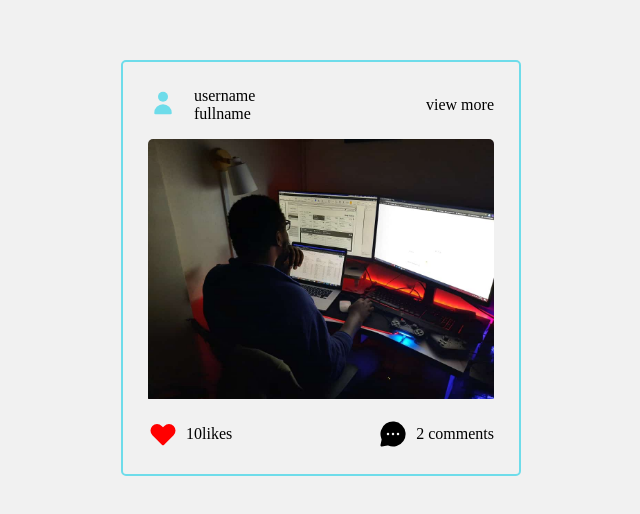
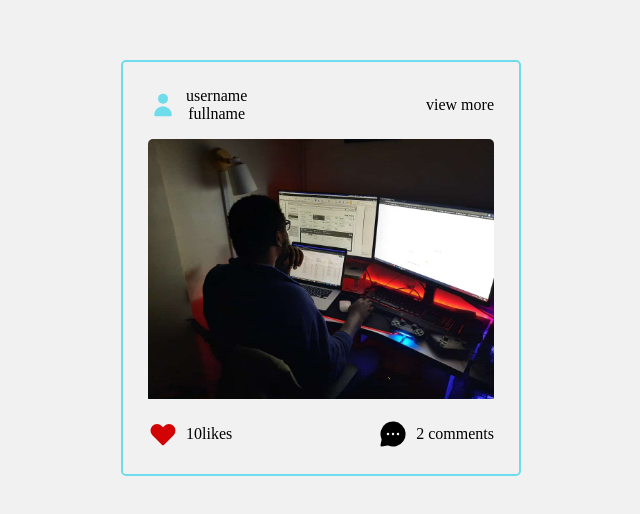
Before and after one commit to idiakeg/Demo, a plain HTML site: page assignment.html in a window 1280 px wide. Shown: the part 132-646 px from the top of the page, 319-959 px from the left. Drawn offline with Linux system fonts and the light colour scheme.

Commit message:
Fixed display picture alignment

```diff
--- a/assignment.css
+++ b/assignment.css
@@ -29,10 +29,11 @@ svg {
 
 svg.user_image {
 	fill: #6edcea;
+	max-width: 100%;
 }
 
 svg.likes {
-	fill: red;
+	fill: #d20202;
 }
 
 .user_info {
@@ -43,13 +44,18 @@ svg.likes {
 
 .user_info__container {
 	display: flex;
-	gap: 1rem;
+	gap: 0.5rem;
+}
+
+.user_info__display_picture {
+	display: flex;
 	align-items: center;
 }
 
 .user_info__details {
 	display: flex;
 	flex-direction: column;
+	align-items: center;
 }
 
 .user_info__more_details ul {
```
